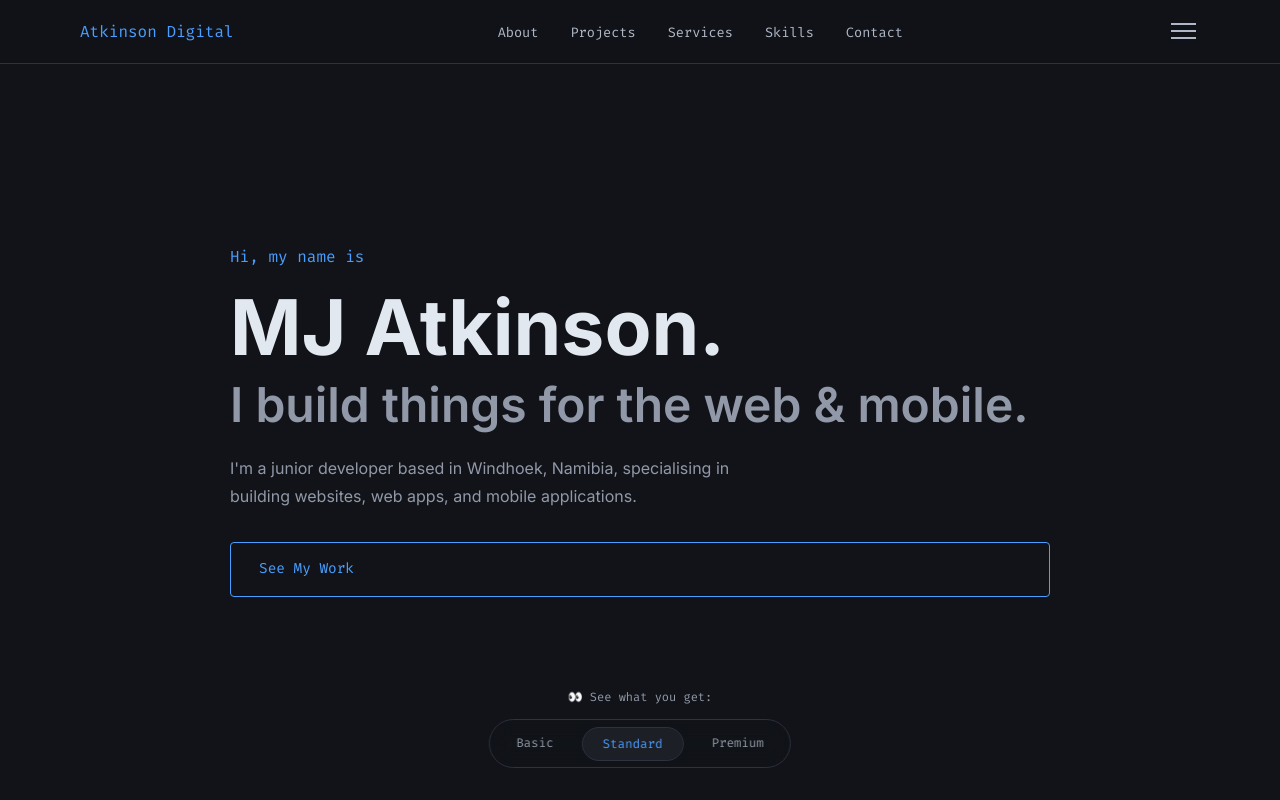
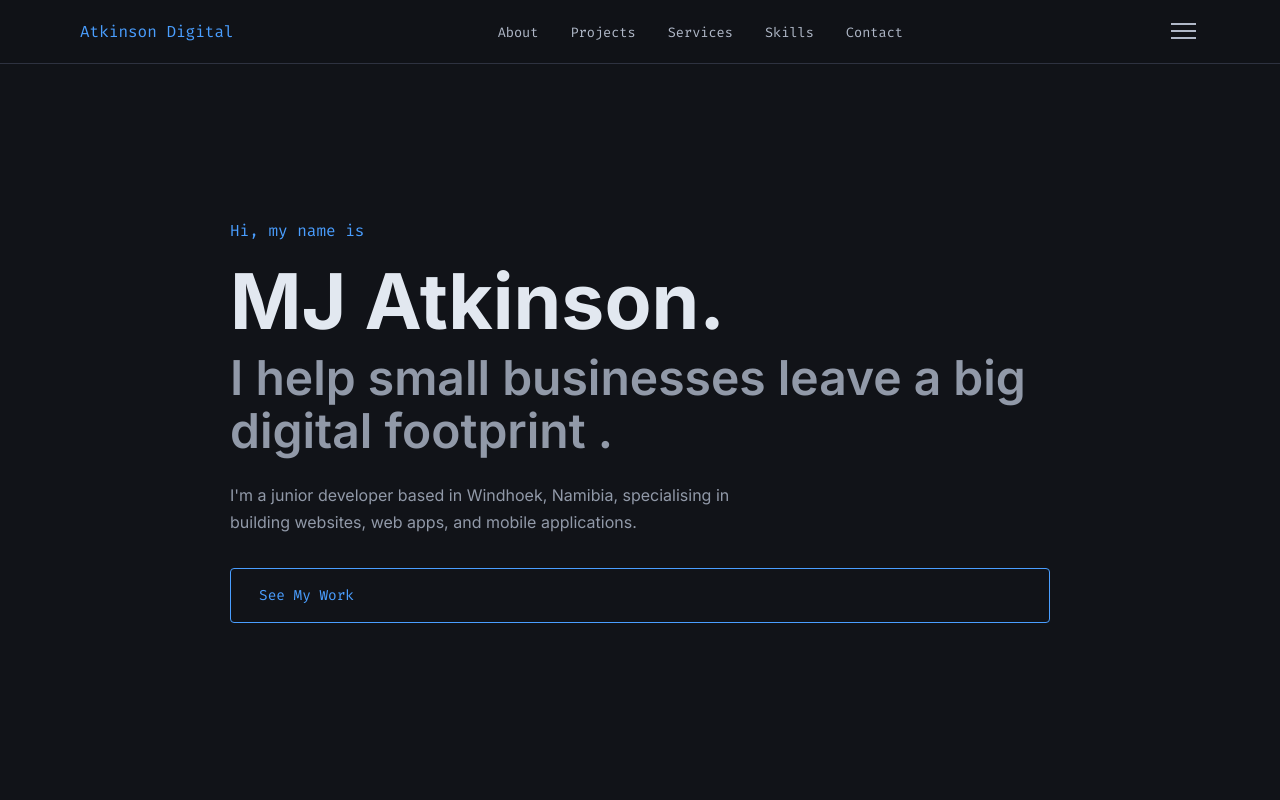
Before and after one commit to mjatkinson2003-star/MyPortfolio, a plain HTML site: page index.html in a window 1280 px wide. Shown: the top 800 px of the page. Drawn offline with Linux system fonts and the light colour scheme.

Commit message:
Removed the packaged picker as I am still working on that

```diff
--- a/index.html
+++ b/index.html
@@ -9,21 +9,21 @@
 
   <body>
 
-  <!-- ====== PACKAGE SWITCHER ====== -->
-<div class="package-switcher">
-  <p class="switcher-label">👀 See what you get:</p>
-  <div class="switcher-buttons">
-    <button class="switcher-btn" id="btn-basic" onclick="setPackage('basic')">
-      Basic
-    </button>
-    <button class="switcher-btn active" id="btn-standard" onclick="setPackage('standard')">
-      Standard
-    </button>
-    <button class="switcher-btn" id="btn-premium" onclick="setPackage('premium')">
-      Premium
-    </button>
-  </div>
-</div>
+<!--  &lt;!&ndash; ====== PACKAGE SWITCHER ====== &ndash;&gt;-->
+<!--<div class="package-switcher">-->
+<!--  <p class="switcher-label">👀 See what you get:</p>-->
+<!--  <div class="switcher-buttons">-->
+<!--    <button class="switcher-btn" id="btn-basic" onclick="setPackage('basic')">-->
+<!--      Basic -->
+<!--    </button>-->
+<!--    <button class="switcher-btn active" id="btn-standard" onclick="setPackage('standard')">-->
+<!--      Standard -->
+<!--    </button>-->
+<!--    <button class="switcher-btn" id="btn-premium" onclick="setPackage('premium')">-->
+<!--      Premium -->
+<!--    </button>-->
+<!--  </div>-->
+<!--</div>-->
 
 
 
@@ -54,7 +54,7 @@
     <section id="hero">
       <p class="hero-greeting">Hi, my name is</p>
       <h1>MJ Atkinson.</h1>
-      <h2>I build things for the web & mobile.</h2>
+      <h2>I help small businesses leave a big digital footprint .</h2>
       <p class="hero-bio">
         I'm a junior developer based in Windhoek, Namibia, specialising in
         building websites, web apps, and mobile applications.
```
